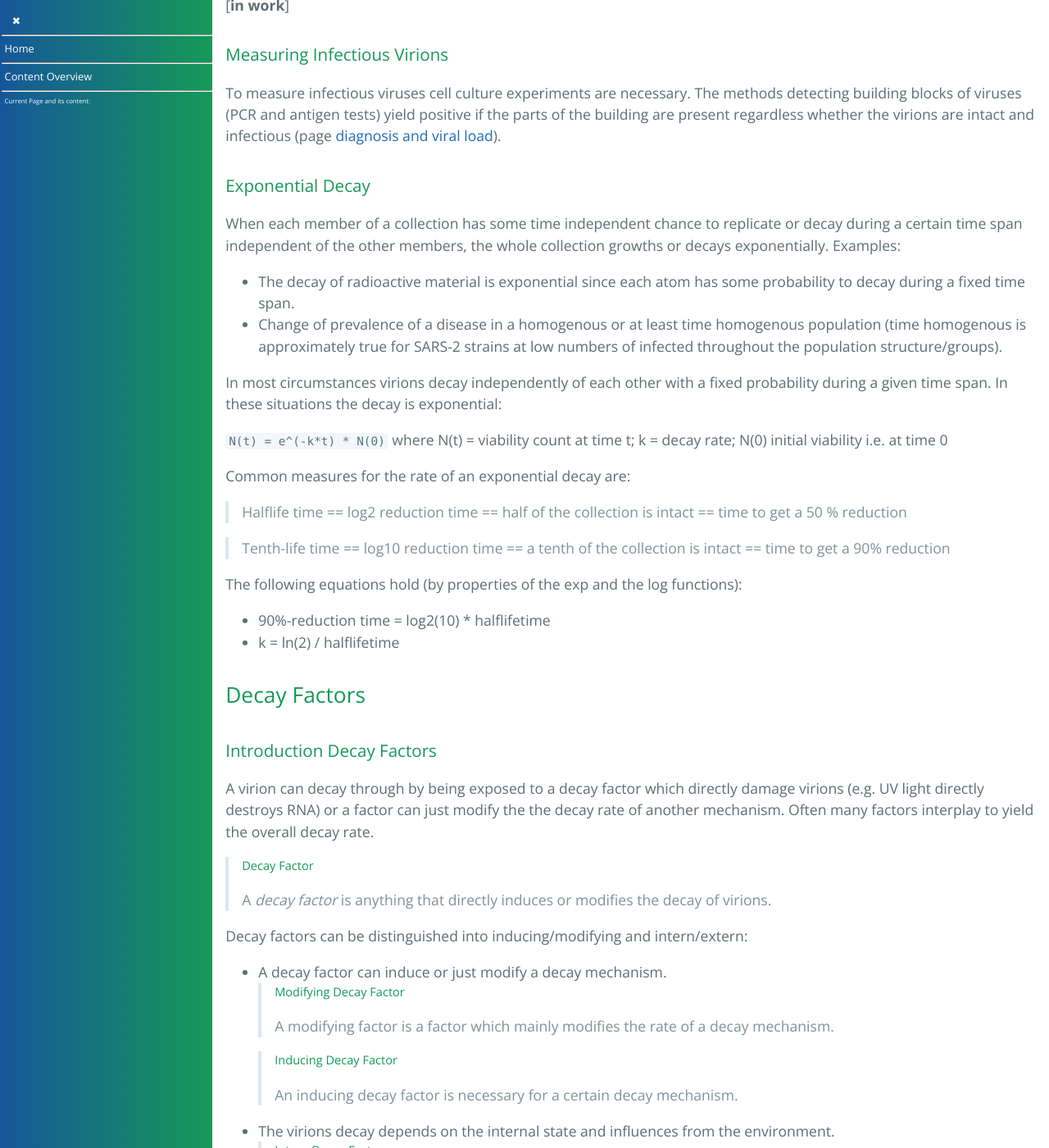
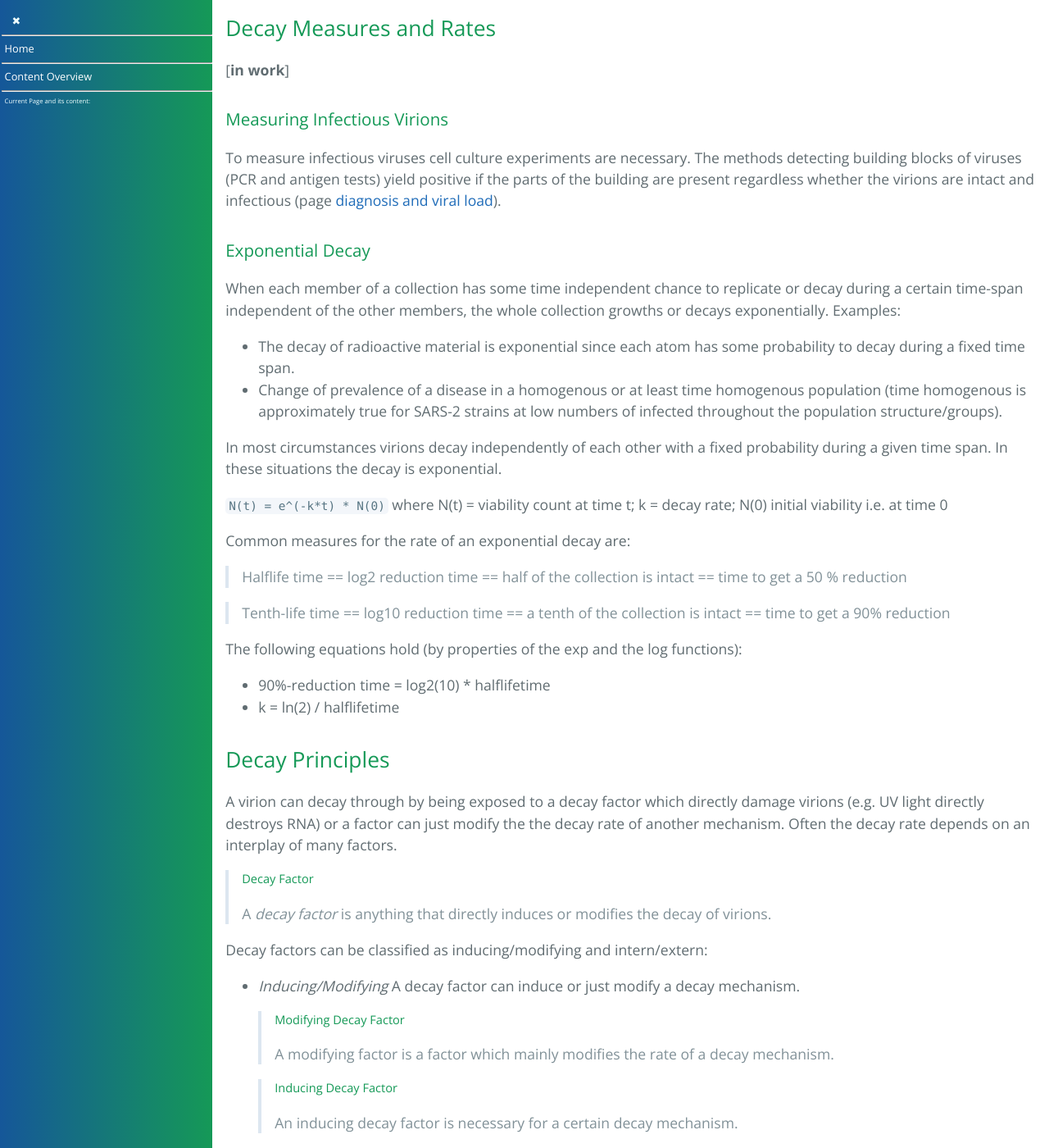
Before and after one commit to forestgrape/coronavirus, a Jekyll site: the page built from 2_biological/virion_viability.md, in a window 1280 px wide and 1400 px high, scrolled down 5152 px. Shown: the whole window at 82% size. Built offline with Jekyll 4.4.1, drawn with Linux system fonts in a browser that asks for light colours; our own code applies the rules of GitHub Pages for plain Markdown files; some of the changed text lies outside the part shown.

Commit message:
clarifications and formulations

```diff
--- a/2_biological/virion_viability.md
+++ b/2_biological/virion_viability.md
@@ -13,8 +13,8 @@
 * [Decay Measures and Rates](#decay-measures-and-rates)
   * [Measuring Infectious Virions](#measuring-infectious-virions)
   * [Exponential Decay](#exponential-decay)
-* [Decay Factors](#decay-factors)
-  * [Introduction Decay Factors](#introduction-decay-factors)
+* [Decay Principles](#decay-principles)
+* [Important Decay Factors](#important-decay-factors)
   * [Radiation](#radiation)
   * [Biochemicals](#biochemicals)
   * [Environment Related](#environment-related)
@@ -116,6 +116,7 @@
 
 
 ## Introduction
+
 ### Overview
 The page the following main chapters
 * [Decay Measures and Rates](#decay-measures-and-rates) How to measure the decay and calculate log reductions and halflifetimes and so on.
@@ -132,7 +133,7 @@
 * While old and new research show that the decay in ambient air is U-shaped respect to humidity ([Decay in Ambient Air](#viability-in-ambient-air): low at in dry air, high in intermediate, then again lower in humid air). It is added and emphasized here that at very high humidities (above 90%) the decay fastens. Likely due to [condensation](#evaporation-and-condensation) since the same is true in distilled water.
 
 ### Relevance
-* [in work]
+* The knowledge of virion viability help to design treatment methods. Such treatments are promising for viruses infecting apical sides of epithelial tissues since these are often reachable from the outside. Among epithelial infections respiratory infections are suitable since the pathogens often spread through the respiratory tract and not through tissues or through the blood.
 * Risk assessment
   * The long survival of virions in cool environments without sunlight indicates a transmission risk in stairwell or garages/parkings of large buildings ([Precaution measures in Large Buildings](../7_social/controlling.md#large-buildings)).
   * The fast inactivation in sunlight is one reason [outdoors is safer](../7_social/controlling.md#outdoors-is-safer), especially on sunny days.
@@ -158,11 +159,11 @@
 To measure infectious viruses cell culture experiments are necessary. The methods detecting building blocks of viruses (PCR and antigen tests) yield positive if the parts of the building are present regardless whether the virions are intact and infectious (page [diagnosis and viral load](../3_medical/diagnosis_and_viral_load.md)).
 
 ### Exponential Decay
-When each member of a collection has some time independent chance to replicate or decay during a certain time span independent of the other members, the whole collection growths or decays exponentially. Examples:
+When each member of a collection has some time independent chance to replicate or decay during a certain time-span independent of the other members, the whole collection growths or decays exponentially. Examples:
 * The decay of radioactive material is exponential since each atom has some probability to decay during a fixed time span.
-* Change of prevalence of a disease in a homogenous  or at least time homogenous population (time homogenous is approximately true for SARS-2 strains at low numbers of infected throughout the population structure/groups).
+* Change of prevalence of a disease in a homogenous or at least time homogenous population (time homogenous is approximately true for SARS-2 strains at low numbers of infected throughout the population structure/groups).
 
-In most circumstances virions decay independently of each other with a fixed probability during a given time span. In these situations the decay is exponential:
+In most circumstances virions decay independently of each other with a fixed probability during a given time span. In these situations the decay is exponential.
 
 `N(t) = e^(-k*t) * N(0)`  where N(t) = viability count at time t; k = decay rate; N(0) initial viability i.e. at time 0
 
@@ -177,25 +178,26 @@
 
 
 
-## Decay Factors
-
-### Introduction Decay Factors
-A virion can decay through by being exposed to a decay factor which directly damage virions (e.g. UV light directly destroys RNA) or a factor can just modify the the decay rate of another mechanism. Often many factors interplay to yield the overall decay rate.
+## Decay Principles
+A virion can decay through by being exposed to a decay factor which directly damage virions (e.g. UV light directly destroys RNA) or a factor can just modify the the decay rate of another mechanism. Often the decay rate depends on an interplay of many factors.
 
 > ##### Decay Factor
 > A _decay factor_ is anything that directly induces or modifies the decay of virions.
 
-Decay factors can be distinguished into inducing/modifying and intern/extern:
-*  A decay factor can induce or just modify a decay mechanism.
-    > ##### Modifying Decay Factor
-    > A modifying factor is a factor which mainly modifies the rate of a decay mechanism.
+Decay factors can be classified as inducing/modifying and intern/extern:
+* _Inducing/Modifying_
+  A decay factor can induce or just modify a decay mechanism.
+  > ##### Modifying Decay Factor
+  > A modifying factor is a factor which mainly modifies the rate of a decay mechanism.
 
-    > ##### Inducing Decay Factor
-    > An inducing decay factor is necessary for a certain decay mechanism.
+  > ##### Inducing Decay Factor
+  > An inducing decay factor is necessary for a certain decay mechanism.
 
-* The virions decay depends on the internal state and influences from the environment.
+* _Intern/Extern_
+  The virions decay depends on the internal state and influences from the environment.
+
   > ##### Intern Decay Factor
-  > An internal decay factor is given by the [Internal state](#internal-state) of the virion (e.g. the genome, the proteins and the host cell acquired envelope of a virion)
+  > An internal decay factor is a property of the virion itself i.e. its [internal state](#internal-state) (e.g. the genome, the proteins and the host cell acquired envelope of a virion).
 
   > ##### Extern Decay Factor
   > [Extern decay factors](#external-decay-factors) Influences from the environment are called external decay factors (e.g. UV light, biochemicals)
@@ -210,8 +212,11 @@
 > ##### Self Decay
 > The intrinsic/self decay depends only on the [internal state](#internal-state) of the virion and not on external factors. Temperature is both an internal state and extern factor i.e. the extern temperature yields the internal temperature.
 
-The self decay occurs always. However in the presence of extern factors often the self decay is comparatively low so just the decay caused by extern factors has to be taken into account.
+Self decay occurs always. In the presence of extern decay inducing factors, the self decay is much slower so just the decay caused by extern factors has to be taken into account.
 
+
+
+## Important Decay Factors
 
 ### Radiation
 #### UV Light
@@ -455,7 +463,7 @@
 * [Riddell](#summary-riddell): Temperatures (20,30,40), Humidities (50%)
 * [Morris](#summary-morris): Temperatures (10,22,27), Humidities (40%, 65%, 80%)
 * [Casanova](#casanova): Temperatures (4,20,40), Humidities (20%, 50%, 80%)
-* [Chan 11](#summary-chan-11): Temperatures (28,33,38), Humidities (85%,95%)
+* [Chan 11](#summary-chan-11): Temperatures (28,33,38), Humidities (85%, 95%)
 
 which are summarized in the table [Viability Data](./virion_viability/notes_on_viability_data.md).
 
```
Also changed, not shown: other parts of 2_biological/virion_viability.md (+6 -3 lines).
